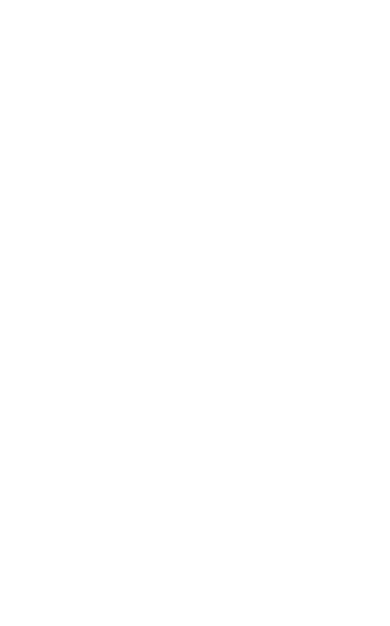
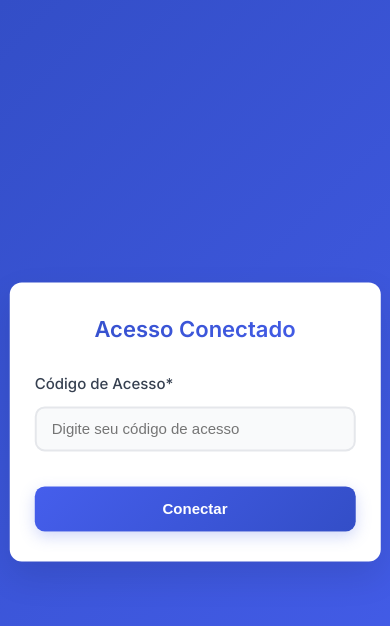
Before and after one commit to Gustavooxx/FeiraProfissoes, a React (Vite) app: page /LoginConect in a window 390 px wide. Before the commit this address had no page. Shown: the top 626 px of the page. Built offline with nearby package versions, Linux system fonts and the light colour scheme.

Commit message:
loginConect

```diff
--- a/src/pages/Home/index.scss
+++ b/src/pages/Home/index.scss
@@ -208,7 +208,7 @@ $gradient-secondary: linear-gradient(135deg, #f093fb 0%, #f5576c 100%);
 
                 .destaque-hero {
                     .texto-destaque {
-                        font-size: 1rem;
+                        font-size: 2rem;
                         font-weight: 800;
                         background: linear-gradient(135deg, #ffffff, #dbeafe);
                         -webkit-background-clip: text;
--- /dev/null
+++ b/src/pages/LoginConect/index.jsx
@@ -0,0 +1,24 @@
+import './index.scss'
+
+export default function LoginConnect() {
+
+    return (
+        <div className='login-connect'>
+            <section className='container-connect'>
+                <h2>Acesso Conectado</h2>
+                <div className='group'>
+                    <label>Código de Acesso*</label>
+                    <input
+                        type="text"
+                        name="codigo"
+                        placeholder="Digite seu código de acesso"
+                        required
+                    />
+                </div>
+                <button type="submit" className='connect-button'>
+                    Conectar
+                </button>
+            </section>
+        </div>
+    )
+}
--- a/src/pages/LoginConect/index.scss
+++ b/src/pages/LoginConect/index.scss
@@ -0,0 +1,165 @@
+* {
+    margin: 0;
+    padding: 0;
+    box-sizing: border-box;
+}
+
+body, html {
+    height: 100%;
+    font-family: 'Inter', sans-serif;
+}
+
+.login-connect {
+    display: flex;
+    align-items: center;
+    justify-content: center;
+    min-height: 100vh;
+    width: 100%;
+    background: linear-gradient(135deg, #334ec7 0%, #455eec 100%);
+}
+
+.container-connect {
+    background: white;
+    border-radius: 15px;
+    box-shadow: 0 15px 35px rgba(0, 0, 0, 0.1);
+    padding: 50px 40px;
+    width: 90%;
+    max-width: 450px;
+    text-align: center;
+    position: absolute;
+    top: 50%;
+    left: 50%;
+    transform: translate(-50%, -50%);
+}
+
+.container-connect h2 {
+    color: #2d3748;
+    font-size: 28px;
+    font-weight: 600;
+    margin-bottom: 35px;
+    background: linear-gradient(135deg, #334ec7, #455eec );
+    -webkit-background-clip: text;
+    -webkit-text-fill-color: transparent;
+    background-clip: text;
+}
+
+.group {
+    margin-bottom: 25px;
+    text-align: left;
+}
+
+.group label {
+    display: block;
+    margin-bottom: 10px;
+    font-weight: 500;
+    color: #374151;
+    font-size: 15px;
+}
+
+.group input {
+    width: 100%;
+    padding: 15px 18px;
+    border: 2px solid #e5e7eb;
+    border-radius: 10px;
+    font-size: 16px;
+    transition: all 0.3s ease;
+    background: #f9fafb;
+}
+
+.group input:focus {
+    outline: none;
+    border-color: #667eea;
+    box-shadow: 0 0 0 4px rgba(102, 126, 234, 0.15);
+    background: white;
+    transform: translateY(-2px);
+}
+
+.group input:hover {
+    border-color: #cbd5e0;
+}
+
+.connect-button {
+    width: 100%;
+    padding: 16px;
+    background: linear-gradient(135deg, #455eec, #334ec7);
+    color: white;
+    border: none;
+    border-radius: 10px;
+    font-size: 17px;
+    font-weight: 600;
+    cursor: pointer;
+    transition: all 0.3s ease;
+    margin-top: 15px;
+    box-shadow: 0 5px 15px rgba(102, 126, 234, 0.3);
+}
+
+.connect-button:hover {
+    transform: translateY(-3px);
+    box-shadow: 0 8px 25px rgba(102, 126, 234, 0.4);
+}
+
+.connect-button:active {
+    transform: translateY(-1px);
+}
+
+@media (max-width: 768px) {
+    .container-connect {
+        padding: 40px 30px;
+        width: 95%;
+        max-width: 400px;
+    }
+
+    .container-connect h2 {
+        font-size: 24px;
+        margin-bottom: 30px;
+    }
+
+    .group input {
+        padding: 14px 16px;
+    }
+
+    .connect-button {
+        padding: 15px;
+        font-size: 16px;
+    }
+}
+
+@media (max-width: 480px) {
+    .container-connect {
+        padding: 30px 25px;
+        border-radius: 12px;
+    }
+
+    .container-connect h2 {
+        font-size: 22px;
+        margin-bottom: 25px;
+    }
+
+    .group {
+        margin-bottom: 20px;
+    }
+
+    .group input {
+        padding: 12px 15px;
+        font-size: 15px;
+    }
+
+    .connect-button {
+        padding: 14px;
+        font-size: 15px;
+    }
+}
+
+@media (max-width: 360px) {
+    .container-connect {
+        padding: 25px 20px;
+    }
+
+    .container-connect h2 {
+        font-size: 20px;
+    }
+
+    .group input {
+        padding: 10px 12px;
+    }
+}
--- a/src/router.jsx
+++ b/src/router.jsx
@@ -4,6 +4,7 @@ import {BrowserRouter, Routes, Route} from 'react-router-dom'
 import Login from './pages/Login/index.jsx'
 import Site from './pages/Home/index.jsx'
 import Admin from './pages/Admin/index.jsx'
+import LoginConnect from './pages/LoginConect/index.jsx'
 
 export default function Navegacao() {
     return (
@@ -13,6 +14,7 @@ export default function Navegacao() {
                  <Route path="/" element={<Site />} />
                  <Route path="/Login" element={<Login/>} />
                  <Route path='/Admin' element={<Admin/>}/>
+                 <Route path='/LoginConect' element={<LoginConnect/>}/>
               </Routes>
             </BrowserRouter>
           </StrictMode>
```
